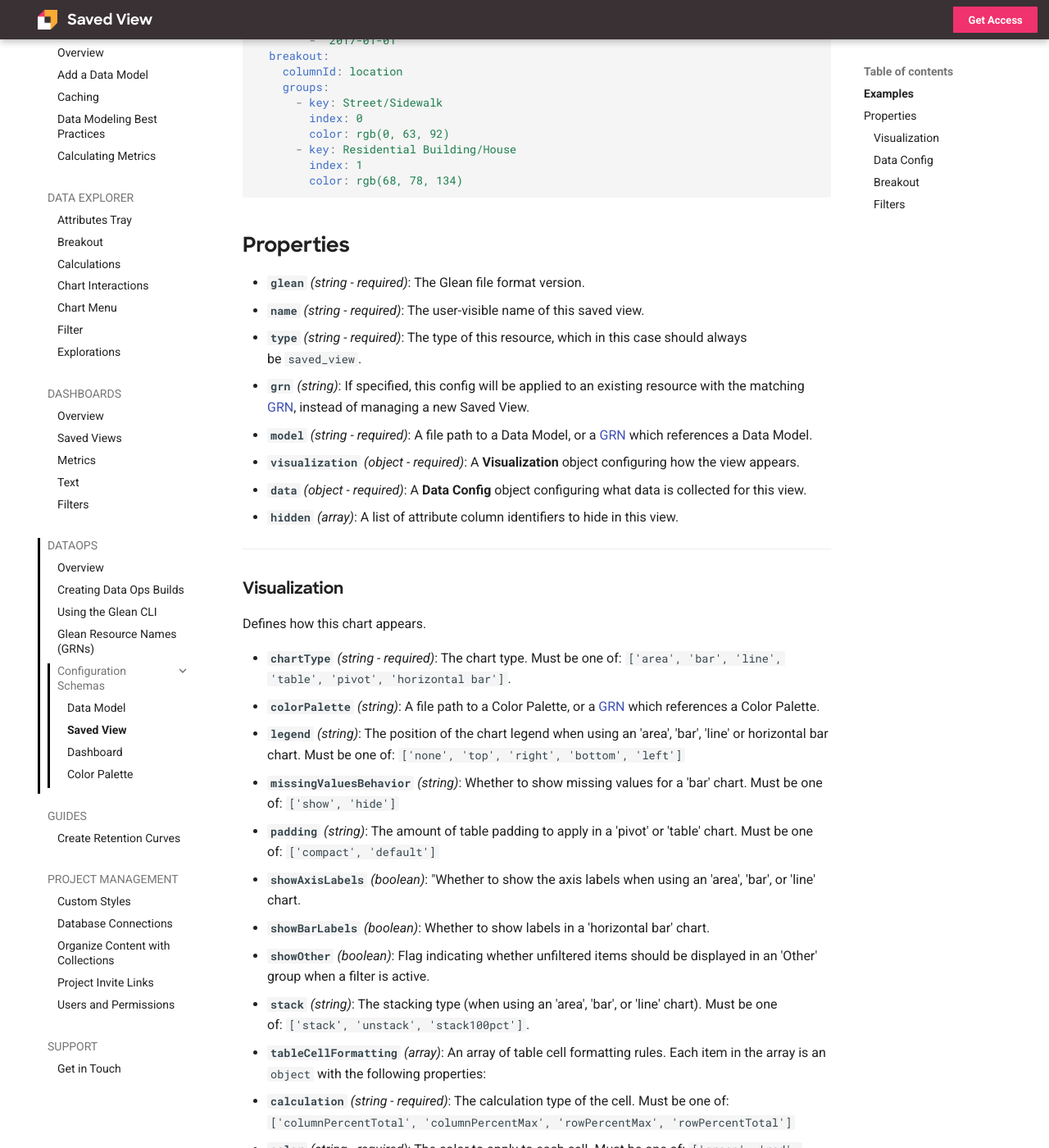
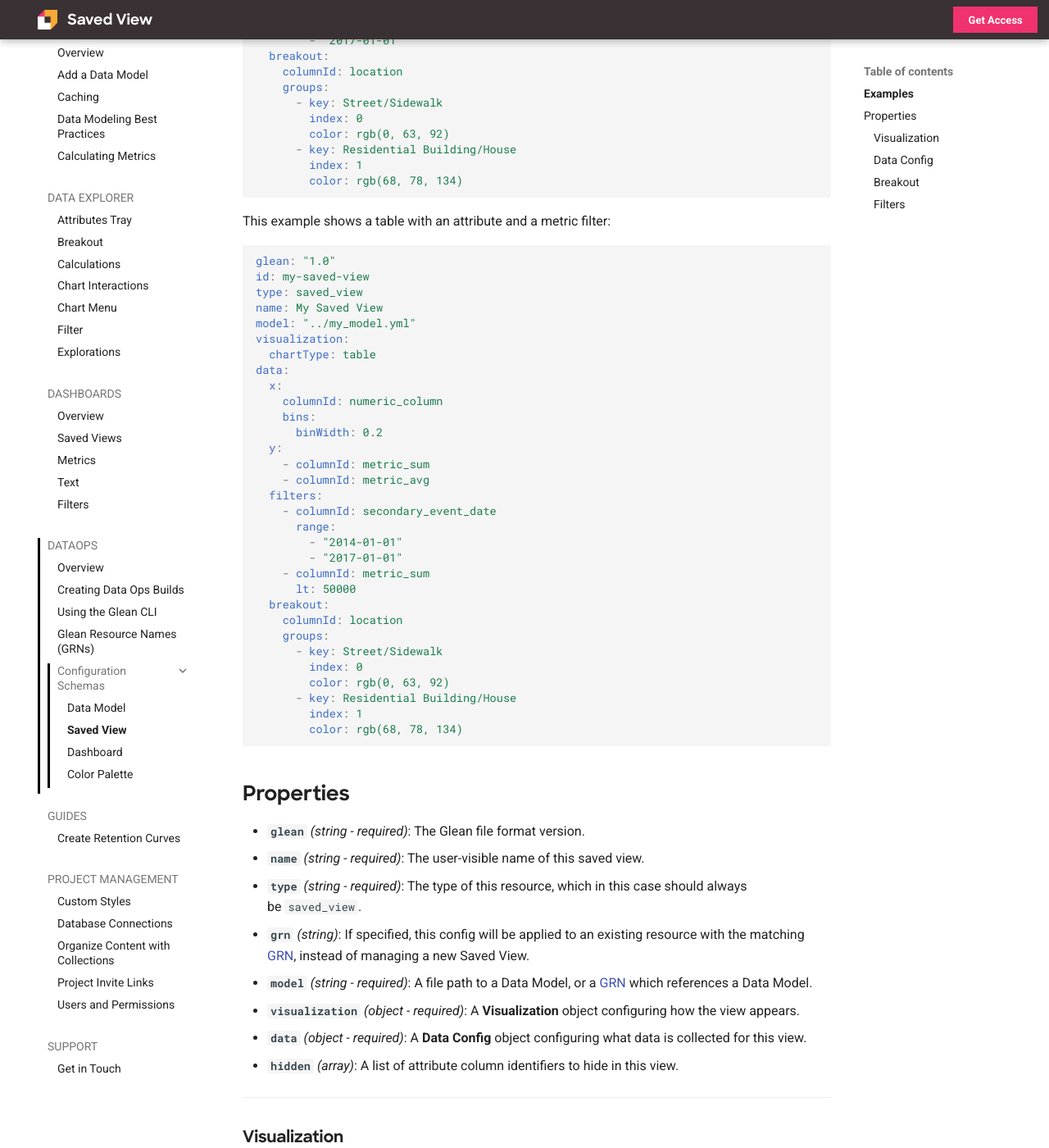
Before and after one commit to gleannyc/documentation, an MkDocs documentation site: the page built from docs/docs/data-ops/config-schema/Saved-View.md, in a window 1280 px wide and 1400 px high, scrolled down 1846 px. Shown: the whole window at 82% size. Built offline with MkDocs 1.6.1 and Material for MkDocs 9.7.7, drawn with Linux system fonts in a browser that asks for light colours.

Commit message:
Added example

````diff
--- a/docs/docs/data-ops/config-schema/Saved-View.md
+++ b/docs/docs/data-ops/config-schema/Saved-View.md
@@ -89,6 +89,42 @@
       range:
         - "2014-01-01"
         - "2017-01-01"
+  breakout:
+    columnId: location
+    groups:
+      - key: Street/Sidewalk
+        index: 0
+        color: rgb(0, 63, 92)
+      - key: Residential Building/House
+        index: 1
+        color: rgb(68, 78, 134)
+```
+
+This example shows a table with an attribute and a metric filter:
+
+```yaml
+glean: "1.0"
+id: my-saved-view
+type: saved_view
+name: My Saved View
+model: "../my_model.yml"
+visualization:
+  chartType: table
+data:
+  x:
+    columnId: numeric_column
+    bins:
+      binWidth: 0.2
+  y:
+    - columnId: metric_sum
+    - columnId: metric_avg
+  filters:
+    - columnId: secondary_event_date
+      range:
+        - "2014-01-01"
+        - "2017-01-01"
+    - columnId: metric_sum
+      lt: 50000
   breakout:
     columnId: location
     groups:
````
